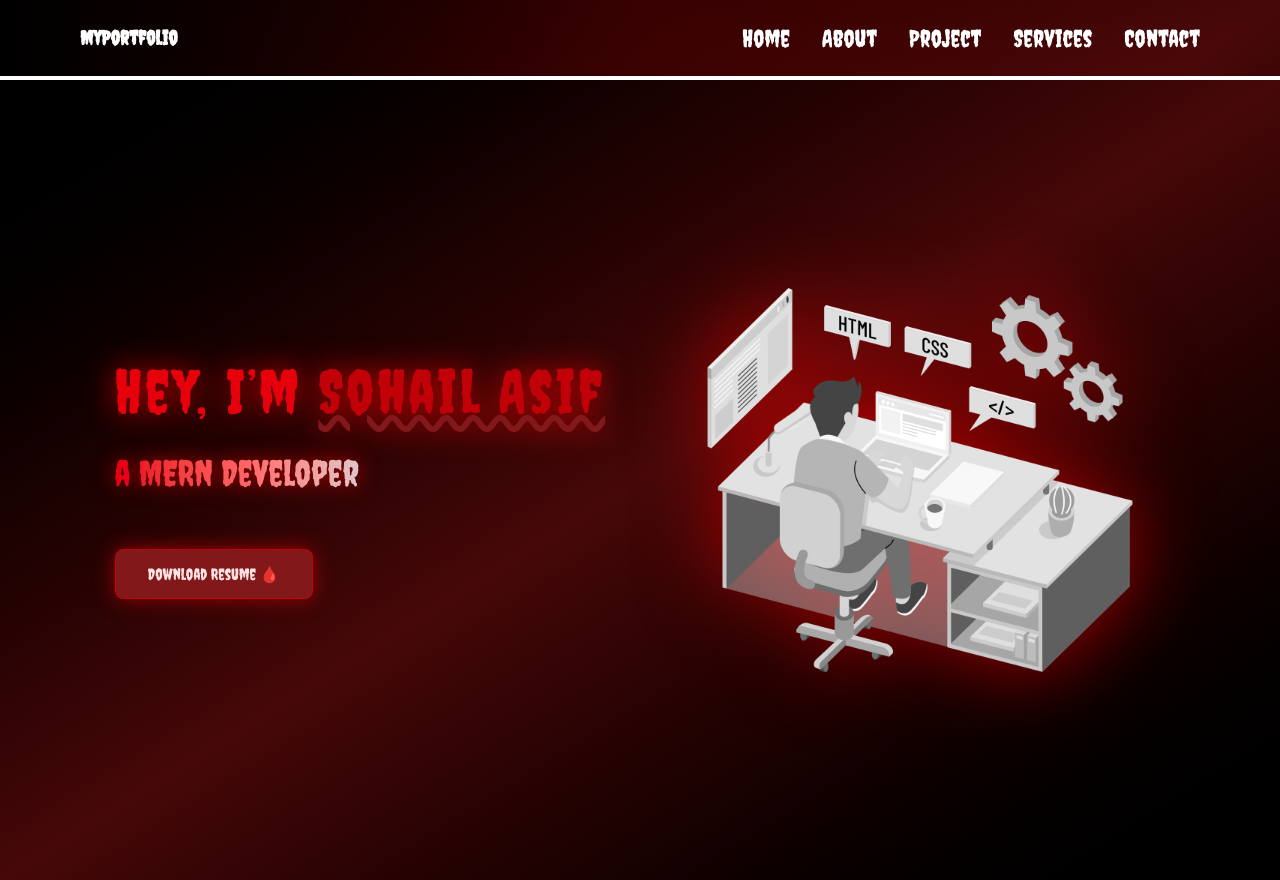
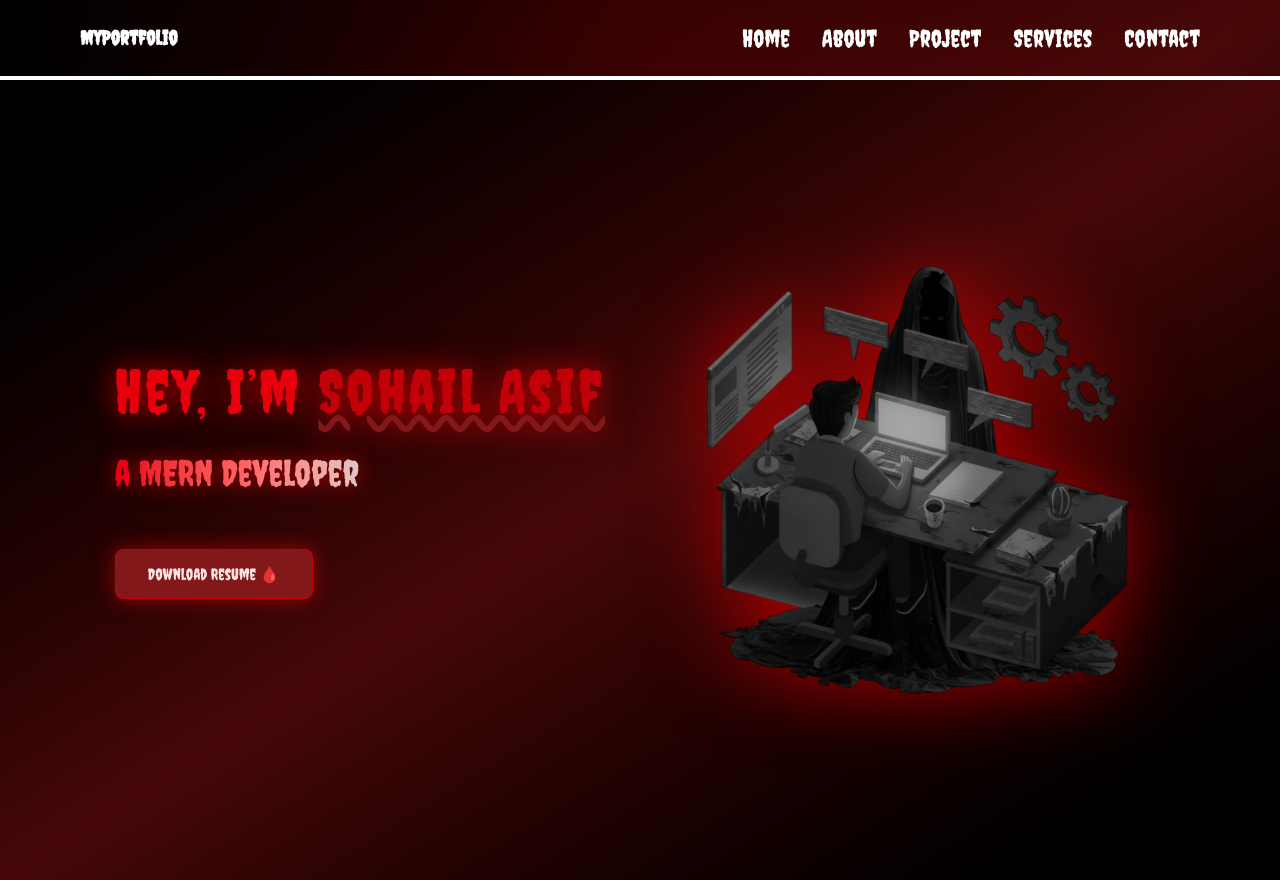
Before and after one commit to SOHAILASIF1/Next-Portfolio, a Next.js app in the folder hi/: page / in a window 1280 px wide. Built offline with nearby package versions, Linux system fonts and the light colour scheme.

Commit message:
update image problem

```diff
--- a/hi/app/about/page.js
+++ b/hi/app/about/page.js
@@ -9,7 +9,7 @@ function About() {
     <div className='h-screen flex items-center justify-between p-20 '>
        <div className="w-[50%] flex items-center justify-center">
         <Image
-          src="/Img.png"
+          src="/sohail.png"
           alt="Sohail Asif"
           width={450}
           height={450}
--- a/hi/app/page.js
+++ b/hi/app/page.js
@@ -47,7 +47,7 @@ export default function Home() {
         {/* Image Section */}
         <div className="w-full lg:w-1/2 flex items-center justify-center mb-10 lg:mb-0">
           <Image
-            src="/Img.png"
+            src="/sohail.png"
             alt="Sohail Asif"
             width={450}
             height={450}
```
Also changed, not shown: hi/public/sohail.png (added).
